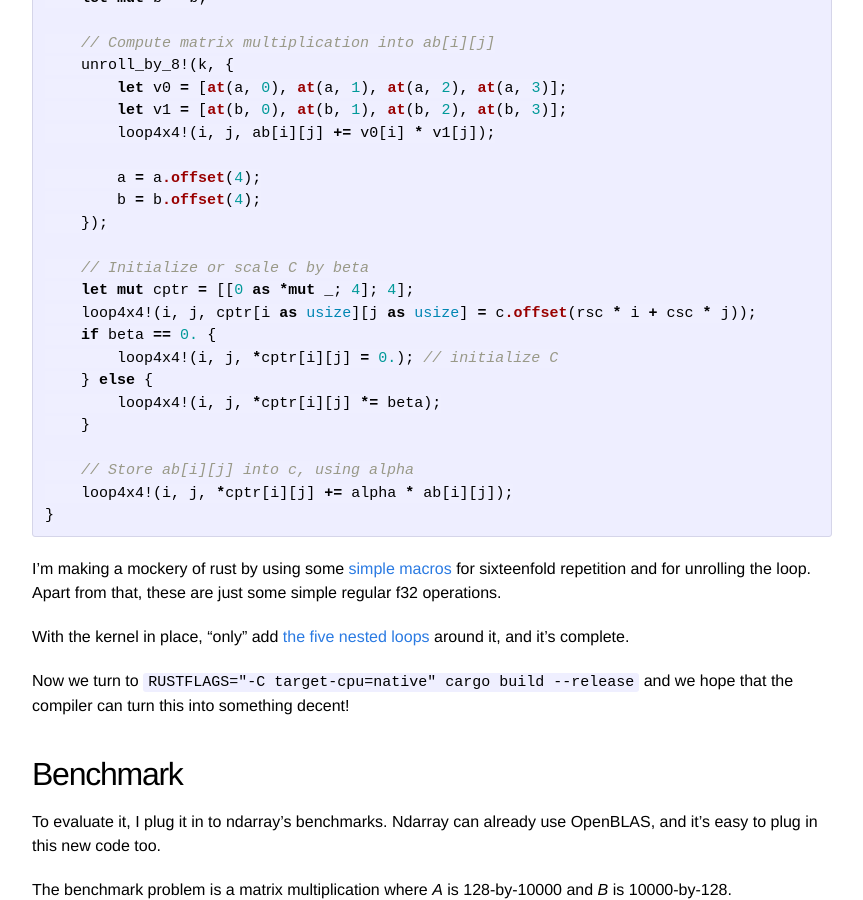
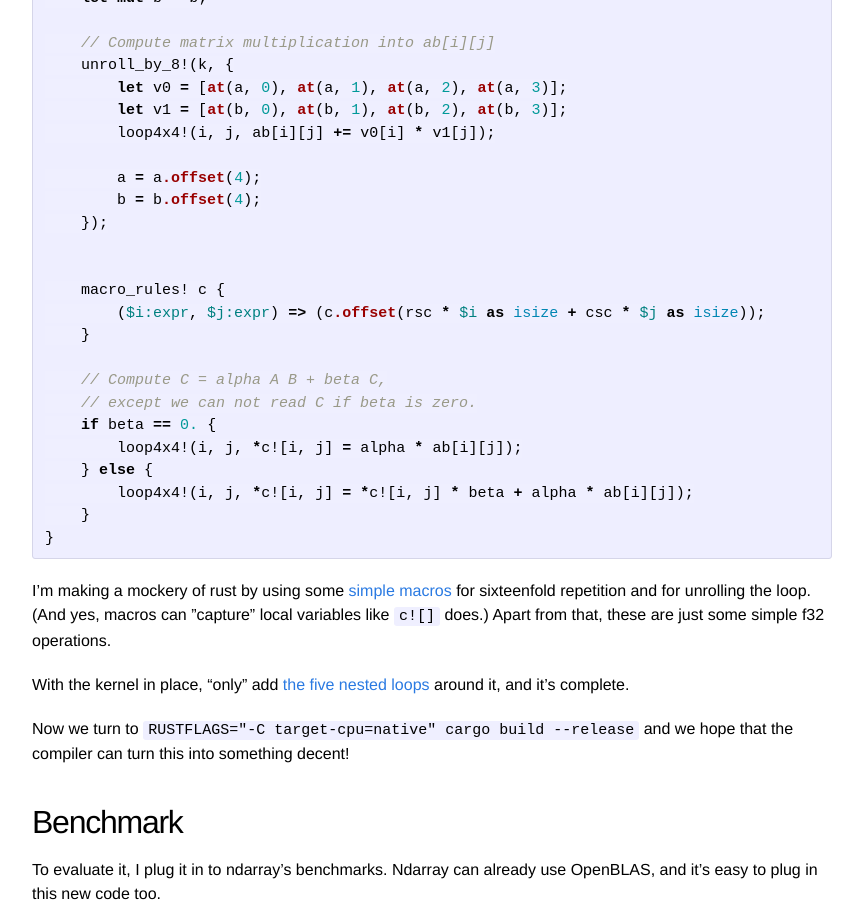
Before and after one commit to bluss/bluss.github.io, a Jekyll site: the page built from _posts/2016-03-28-a-gemmed-rabbit-hole.markdown, in a window 1280 px wide and 900 px high, scrolled down 1623 px. Shown: the whole window, without its empty margins (208-1071 px from the left). Built offline with Jekyll 4.4.1, drawn with Linux system fonts in a browser that asks for light colours.

Commit message:
Improve kernel

```diff
--- a/_posts/2016-03-28-a-gemmed-rabbit-hole.markdown
+++ b/_posts/2016-03-28-a-gemmed-rabbit-hole.markdown
@@ -101,24 +101,26 @@ pub unsafe fn kernel_4x4(k: usize, alpha: f32, a: *const f32, b: *const f32,
         b = b.offset(4);
     });
 
-    // Initialize or scale C by beta
-    let mut cptr = [[0 as *mut _; 4]; 4];
-    loop4x4!(i, j, cptr[i as usize][j as usize] = c.offset(rsc * i + csc * j));
-    if beta == 0. {
-        loop4x4!(i, j, *cptr[i][j] = 0.); // initialize C
-    } else {
-        loop4x4!(i, j, *cptr[i][j] *= beta);
+
+    macro_rules! c {
+        ($i:expr, $j:expr) => (c.offset(rsc * $i as isize + csc * $j as isize));
     }
 
-    // Store ab[i][j] into c, using alpha
-    loop4x4!(i, j, *cptr[i][j] += alpha * ab[i][j]);
+    // Compute C = alpha A B + beta C,
+    // except we can not read C if beta is zero.
+    if beta == 0. {
+        loop4x4!(i, j, *c![i, j] = alpha * ab[i][j]);
+    } else {
+        loop4x4!(i, j, *c![i, j] = *c![i, j] * beta + alpha * ab[i][j]);
+    }
 }
 
 {% endhighlight %}
 
 I’m making a mockery of rust by using some [simple macros][mc] for sixteenfold
-repetition and for unrolling the loop. Apart from that, these are just some
-simple regular f32 operations.
+repetition and for unrolling the loop. (And yes, macros can ”capture” local
+variables like `c![]` does.) Apart from that, these are just some
+simple f32 operations.
 
 With the kernel in place, “only” add [the five nested loops][loop] around it,
 and it's complete.
```
